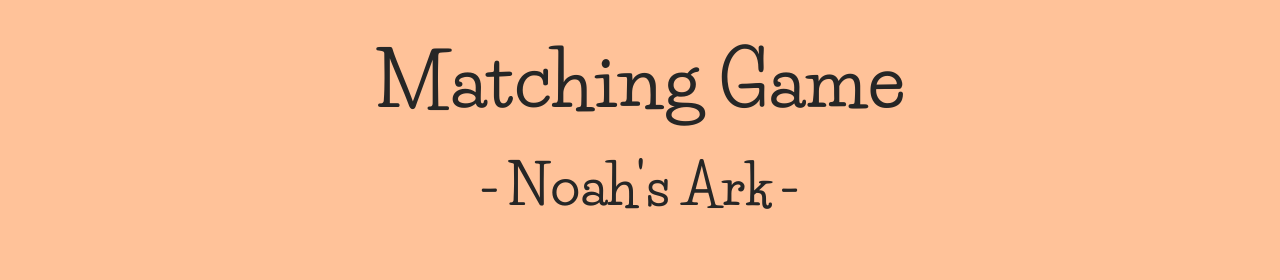
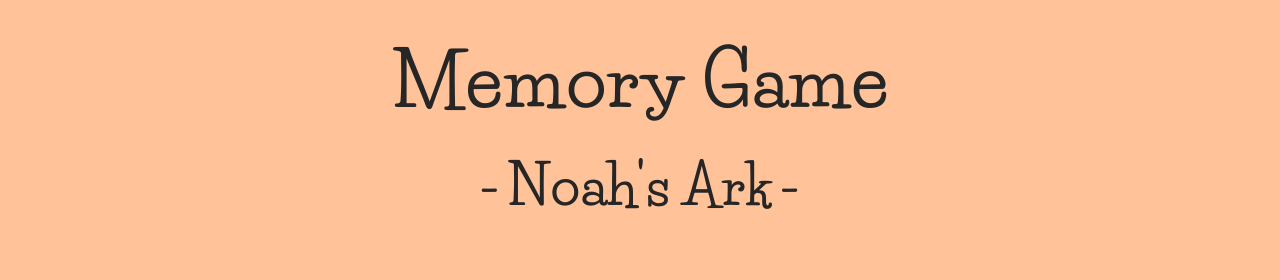
Before and after one commit to kristenkriens/matching-game, a website: page index.html in a window 1280 px wide. Shown: the top 280 px of the page. Drawn offline with nearby package versions, Linux system fonts and the light colour scheme; files that its build step writes are made by us from their sources; files whose address does not match are found by name.

Commit message:
Revert “Matching Game” text back to “Memory Game”

```diff
--- a/index.html
+++ b/index.html
@@ -14,7 +14,7 @@
   <a href="#main" class="skipnav accessible">Skip to Main Content</a>
   <header class="header">
     <div class="wrapper">
-      <h1>Matching Game</h1>
+      <h1>Memory Game</h1>
       <h2>Noah's Ark</h2>
     </div>
   </header>
```
